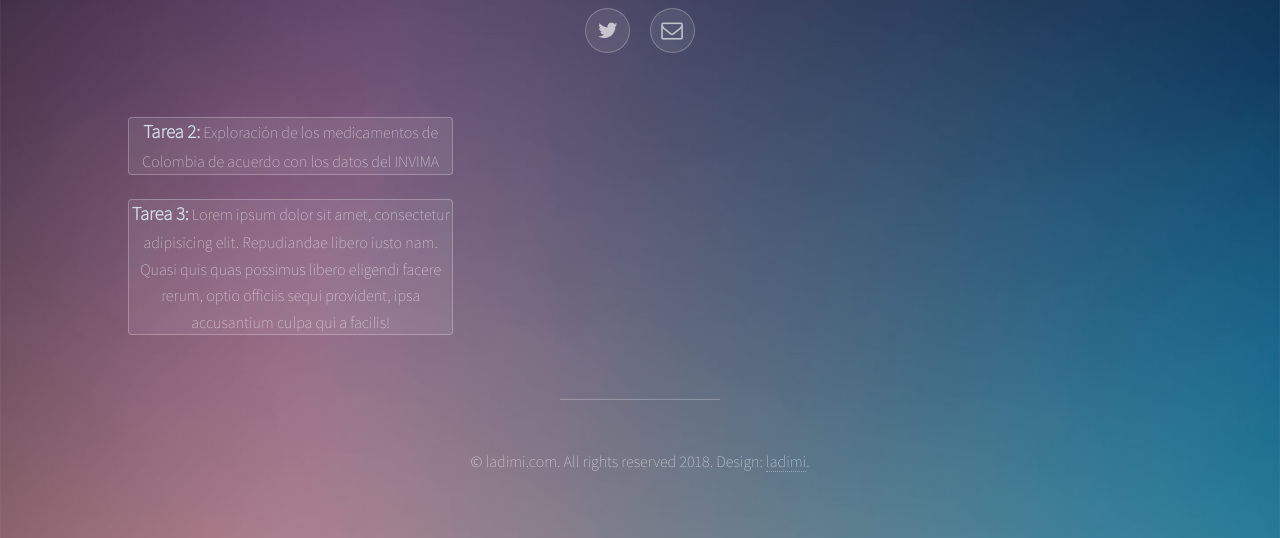
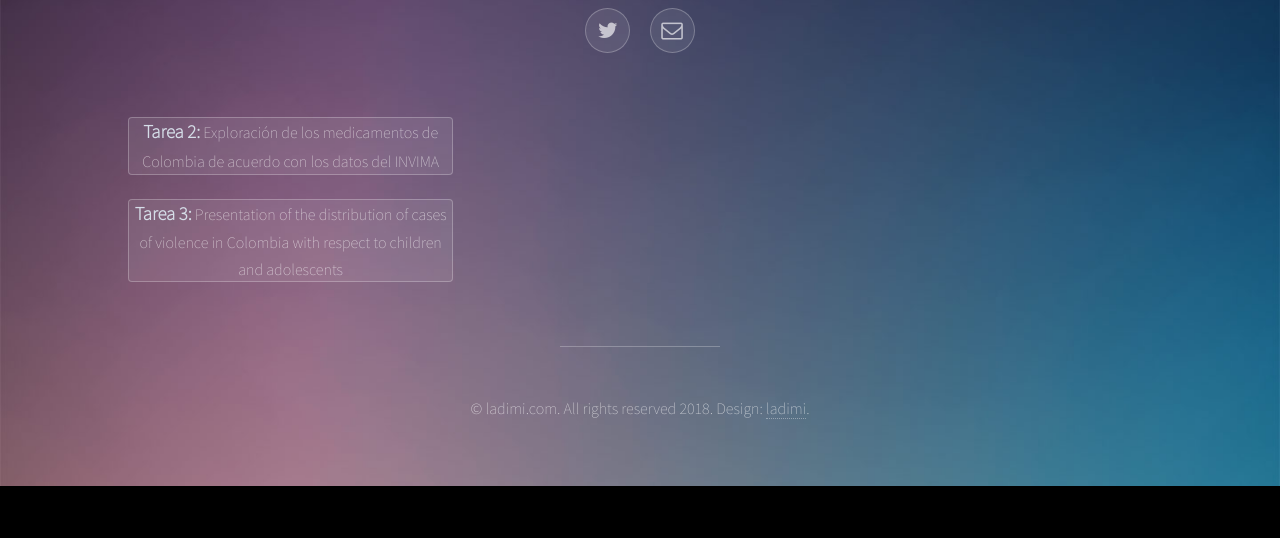
Before and after one commit to vladcuevas/vladcuevas.github.io, a plain HTML site: page index.html in a window 1280 px wide. Shown: the part 343-881 px from the top of the page. After the commit the page ends 829 px from the top, so only its background shows below. Drawn offline with nearby package versions, Linux system fonts and the light colour scheme; a script that the page names is missing.

Commit message:
index
title

```diff
--- a/index.html
+++ b/index.html
@@ -32,7 +32,7 @@
             <section class="thumbnails">
                 <div>
                     <a href="tarea2/index.html"><span class="label"><span id="hw">Tarea 2:</span> Exploración de los medicamentos de Colombia de acuerdo con los datos del INVIMA</span></a>
-                    <a href="homework3/index.html"><span class="label"><span id="hw">Tarea 3:</span> Lorem ipsum dolor sit amet, consectetur adipisicing elit. Repudiandae libero iusto nam. Quasi quis quas possimus libero eligendi facere rerum, optio officiis sequi provident, ipsa accusantium culpa qui a facilis!</span></a>
+                    <a href="homework3/index.html"><span class="label"><span id="hw">Tarea 3:</span> Presentation of the distribution of cases of violence in Colombia with respect to children and adolescents</span></a>
                 </div>
             </section>
         </section>
```
